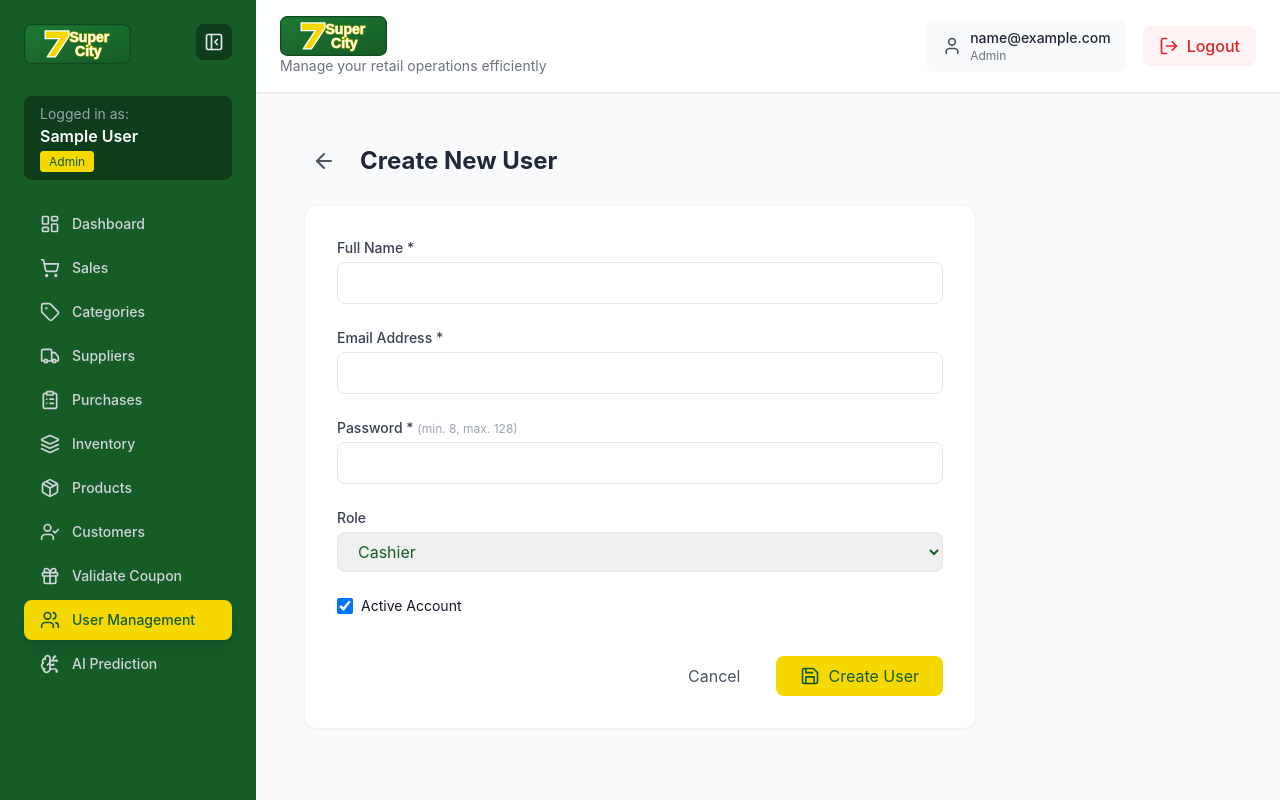
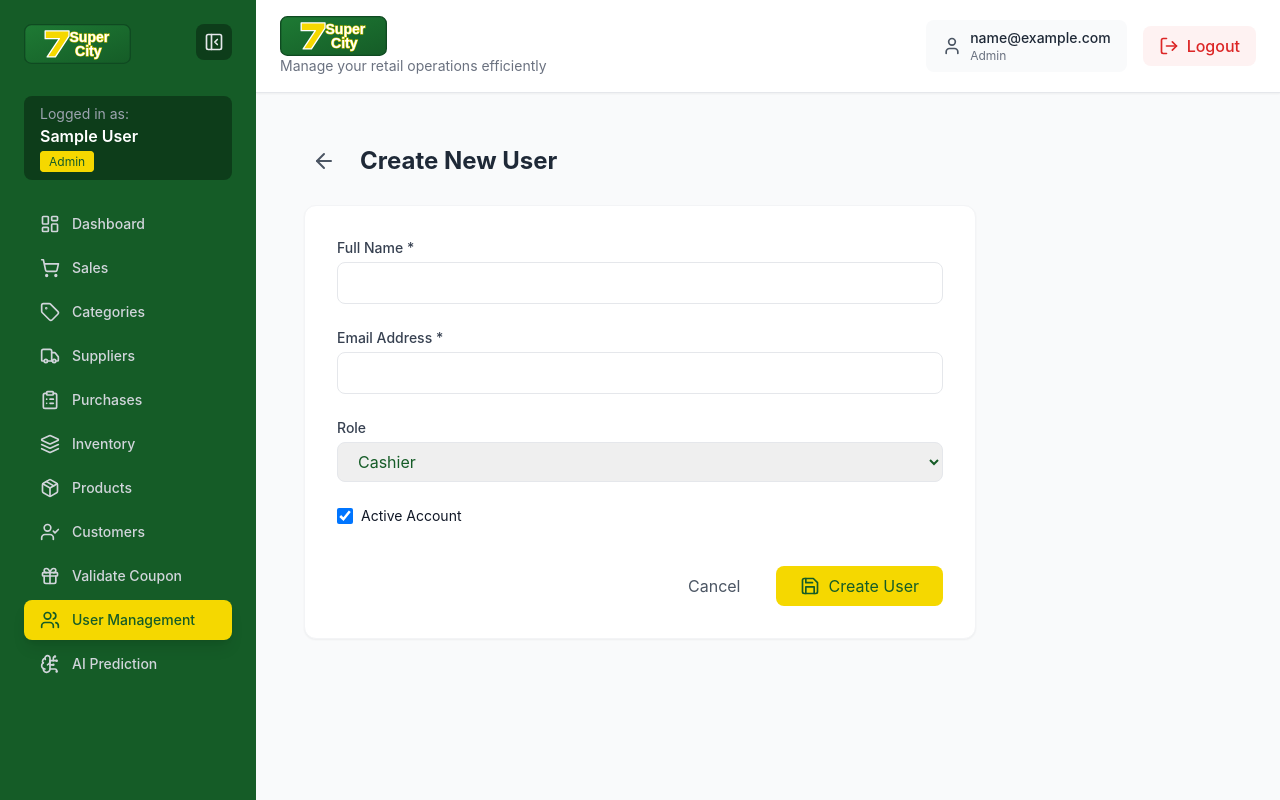
Before and after one commit to ThisulHerath/Web-Based-Retail-Inventory-and-Sales-Forecasting-System-with-Intelligent-Analytics-, a React (Vite) app in the folder frontend/: page /admin/users/create in a window 1280 px wide. Built offline with nearby package versions, Linux system fonts and the light colour scheme; sample sign-in values are in the browser's storage.

Commit message:
changing user  page(password creating part[now no one can create password its automaticaly create])

```diff
--- a/frontend/src/pages/users/CreateUser.jsx
+++ b/frontend/src/pages/users/CreateUser.jsx
@@ -4,23 +4,18 @@ import { createUser } from '../../services/userService';
 import Toast from '../../components/Toast';
 import { Save, ArrowLeft } from 'lucide-react';
 import { Link } from 'react-router-dom';
-import PasswordStrengthMeter from '../../components/PasswordStrengthMeter';
-import { usePasswordBreachCheck } from '../../hooks/usePasswordBreachCheck';
-import { PASSWORD_MIN_LENGTH, PASSWORD_MAX_LENGTH } from '../../utils/passwordPolicy';
 
 const CreateUser = () => {
     const navigate = useNavigate();
     const [formData, setFormData] = useState({
         name: '',
         email: '',
-        password: '',
         role: 'cashier',
         isActive: true,
     });
     const [loading, setLoading] = useState(false);
     const [toast, setToast] = useState(null);
     const [fieldErrors, setFieldErrors] = useState({});
-    const breachStatus = usePasswordBreachCheck(formData.password);
 
     const validateFields = () => {
         const errors = {};
@@ -28,31 +23,7 @@ const CreateUser = () => {
             errors.name = 'Full name must be at least 2 characters';
         if (!/^[^\s@]+@[^\s@]+\.[^\s@]+$/.test(formData.email.trim()))
             errors.email = 'Please enter a valid email address';
-        if (!formData.password || formData.password.length < PASSWORD_MIN_LENGTH) {
-            errors.password = `Password must be at least ${PASSWORD_MIN_LENGTH} characters`;
-        } else if (formData.password.length > PASSWORD_MAX_LENGTH) {
-            errors.password = `Password must be ${PASSWORD_MAX_LENGTH} characters or fewer`;
-        } else if (breachStatus.state === 'checking') {
-            errors.password = 'Checking password breach status...';
-        } else if (breachStatus.state === 'error') {
-            errors.password = 'Unable to check password breach status. Try again.';
-        } else if (breachStatus.state === 'done' && breachStatus.breached && !breachStatus.skipped) {
-            errors.password = 'Password appears in a breach dataset. Choose another.';
-        }
         return errors;
-    };
-
-    const breachMessage = () => {
-        if (!formData.password || formData.password.length < PASSWORD_MIN_LENGTH) return null;
-        if (breachStatus.state === 'checking') return { text: 'Checking password breach status...', className: 'text-amber-600' };
-        if (breachStatus.state === 'error') return { text: 'Unable to check password breach status.', className: 'text-amber-600' };
-        if (breachStatus.state === 'done' && !breachStatus.skipped) {
-            if (breachStatus.breached) {
-                return { text: 'Password appears in a breach dataset. Choose another.', className: 'text-red-500' };
-            }
-            return { text: 'No breach found for this password.', className: 'text-green-600' };
-        }
-        return null;
     };
 
     const handleChange = (e) => {
@@ -94,8 +65,6 @@ const CreateUser = () => {
         }
     };
 
-    const breachInfo = breachMessage();
-
     return (
         <div className="p-6">
             <div className="flex items-center gap-4 mb-6">
@@ -136,26 +105,6 @@ const CreateUser = () => {
                             onChange={handleChange}
                         />
                         {fieldErrors.email && <p className="mt-1 text-xs text-red-500">{fieldErrors.email}</p>}
-                    </div>
-
-                    <div>
-                        <label className="block text-sm font-medium text-gray-700 mb-1">
-                            Password * <span className="text-gray-400 font-normal text-xs">(min. {PASSWORD_MIN_LENGTH}, max. {PASSWORD_MAX_LENGTH})</span>
-                        </label>
-                        <input
-                            type="password"
-                            name="password"
-                            className={`w-full px-4 py-2 border rounded-lg focus:outline-none focus:ring-2 focus:ring-[#f5d800] ${fieldErrors.password ? 'border-red-500' : 'border-gray-200'}`}
-                            value={formData.password}
-                            onChange={handleChange}
-                            minLength={PASSWORD_MIN_LENGTH}
-                            maxLength={PASSWORD_MAX_LENGTH}
-                        />
-                        <PasswordStrengthMeter password={formData.password} />
-                        {breachInfo && !fieldErrors.password && (
-                            <p className={`mt-1 text-xs ${breachInfo.className}`}>{breachInfo.text}</p>
-                        )}
-                        {fieldErrors.password && <p className="mt-1 text-xs text-red-500">{fieldErrors.password}</p>}
                     </div>
 
                     <div>
```
Also changed, not shown: 1 other file (tests, documents, lock files or other folders).
